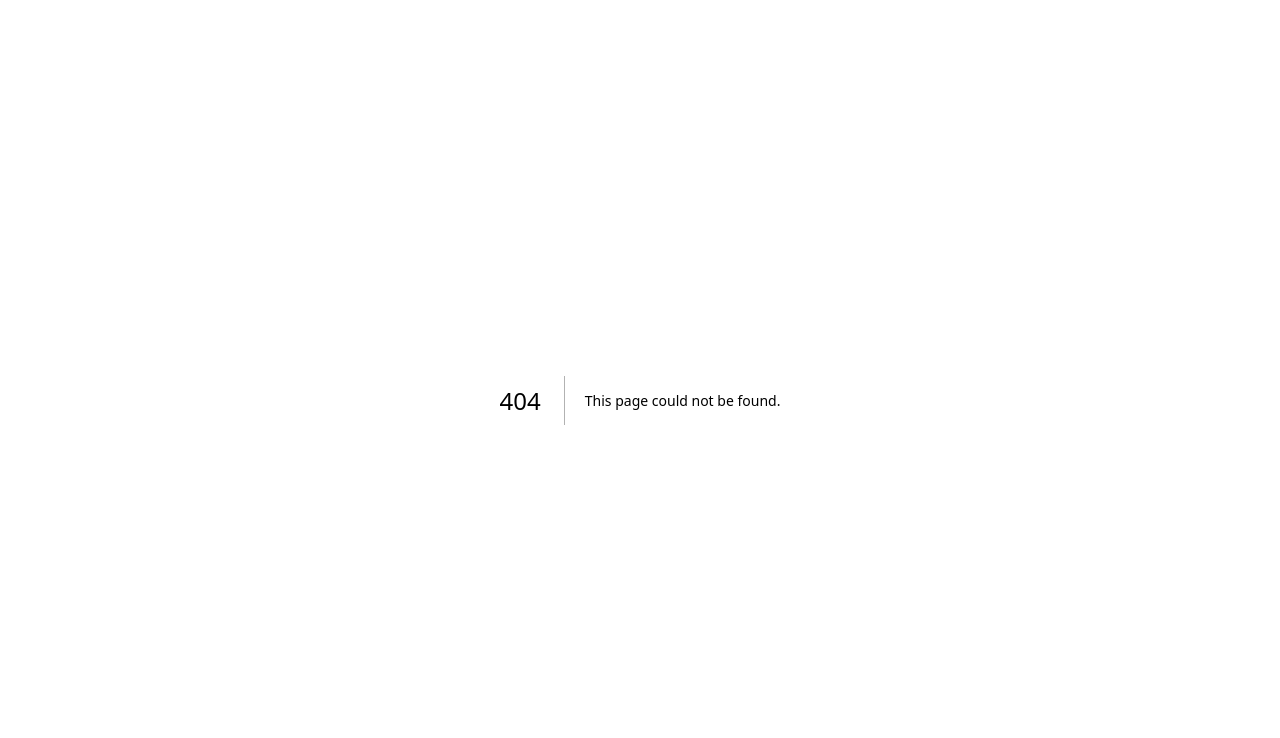
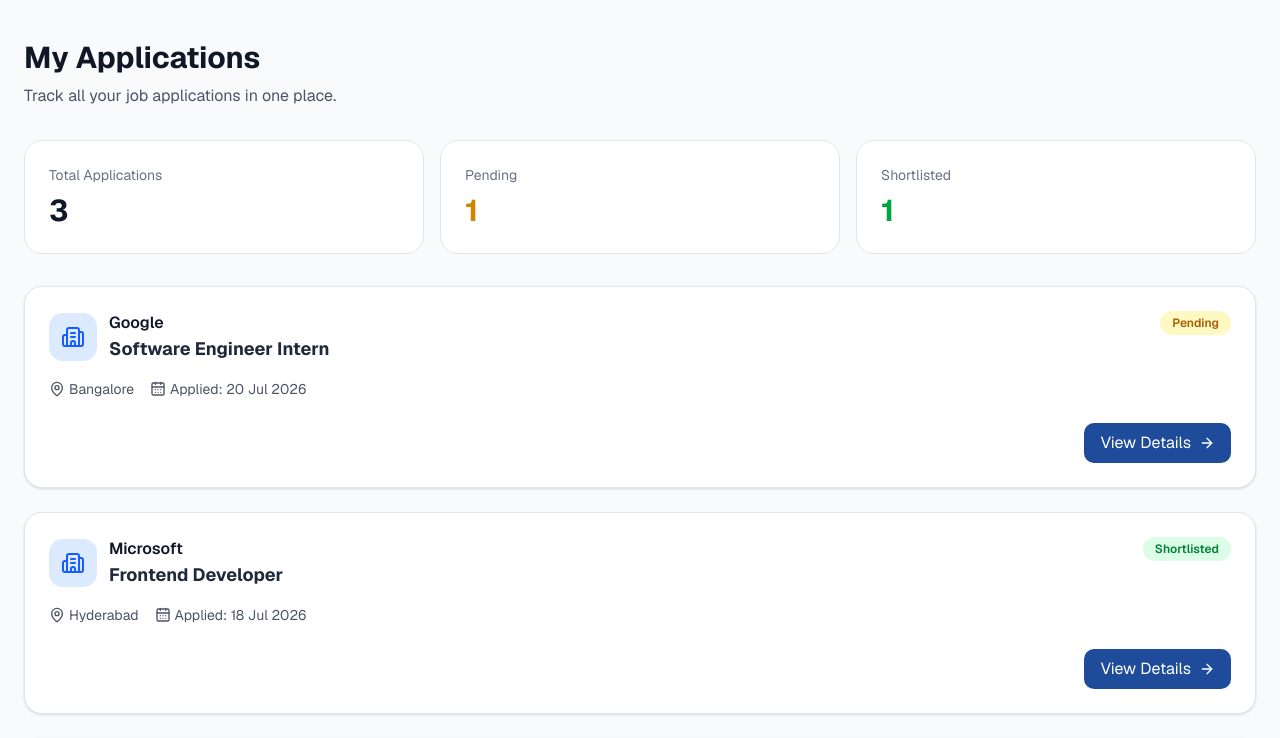
Before and after one commit to kraayush952-dotcom/smart-alumni-placement-portal, a Next.js app in the folder frontend/: page /student/applications in a window 1280 px wide. Before the commit this address had no page. Shown: the top 738 px of the page. Built offline with nearby package versions, Linux system fonts and the light colour scheme.

Commit message:
feat(applications): implement applications dashboard and status tracking

```diff
--- /dev/null
+++ b/frontend/app/student/applications/page.tsx
@@ -0,0 +1,58 @@
+import { applications } from "@/data/applications";
+import ApplicationGrid from "@/components/applications/ApplicationGrid";
+
+export default function ApplicationsPage() {
+  return (
+    <main className="min-h-screen bg-gray-50">
+      <section className="mx-auto max-w-7xl px-6 py-10">
+        {/* Header */}
+        <div className="mb-8">
+          <h1 className="text-3xl font-bold text-gray-900">
+            My Applications
+          </h1>
+
+          <p className="mt-2 text-gray-600">
+            Track all your job applications in one place.
+          </p>
+        </div>
+
+        {/* Stats */}
+        <div className="mb-8 grid gap-4 md:grid-cols-3">
+          <div className="rounded-2xl border bg-white p-6">
+            <p className="text-sm text-gray-500">Total Applications</p>
+            <h2 className="mt-2 text-3xl font-bold">
+              {applications.length}
+            </h2>
+          </div>
+
+          <div className="rounded-2xl border bg-white p-6">
+            <p className="text-sm text-gray-500">Pending</p>
+            <h2 className="mt-2 text-3xl font-bold text-yellow-600">
+              {
+                applications.filter(
+                  (application) =>
+                    application.status === "Pending"
+                ).length
+              }
+            </h2>
+          </div>
+
+          <div className="rounded-2xl border bg-white p-6">
+            <p className="text-sm text-gray-500">Shortlisted</p>
+            <h2 className="mt-2 text-3xl font-bold text-green-600">
+              {
+                applications.filter(
+                  (application) =>
+                    application.status === "Shortlisted"
+                ).length
+              }
+            </h2>
+          </div>
+        </div>
+
+        {/* Applications */}
+        <ApplicationGrid applications={applications} />
+      </section>
+    </main>
+  );
+}
--- /dev/null
+++ b/frontend/components/applications/ApplicationCard.tsx
@@ -0,0 +1,76 @@
+import Link from "next/link";
+import {
+  Building2,
+  MapPin,
+  CalendarDays,
+  ArrowRight,
+} from "lucide-react";
+
+import { Application } from "@/types/application";
+
+interface ApplicationCardProps {
+  application: Application;
+}
+
+export default function ApplicationCard({
+  application,
+}: ApplicationCardProps) {
+  const statusStyles = {
+    Pending: "bg-yellow-100 text-yellow-700",
+    Shortlisted: "bg-green-100 text-green-700",
+    Rejected: "bg-red-100 text-red-700",
+  };
+
+  return (
+    <div className="rounded-2xl border bg-white p-6 shadow-sm transition-all duration-300 hover:-translate-y-1 hover:shadow-xl">
+      {/* Header */}
+      <div className="flex items-start justify-between">
+        <div className="flex items-center gap-3">
+          <div className="flex h-12 w-12 items-center justify-center rounded-xl bg-blue-100">
+            <Building2 className="h-6 w-6 text-blue-600" />
+          </div>
+
+          <div>
+            <h3 className="font-semibold text-gray-900">
+              {application.company}
+            </h3>
+
+            <p className="text-lg font-bold text-gray-800">
+              {application.jobTitle}
+            </p>
+          </div>
+        </div>
+
+        <span
+          className={`rounded-full px-3 py-1 text-xs font-semibold ${statusStyles[application.status]}`}
+        >
+          {application.status}
+        </span>
+      </div>
+
+      {/* Details */}
+      <div className="mt-4 flex flex-wrap items-center gap-4 text-sm text-gray-600">
+        <div className="flex items-center gap-1">
+          <MapPin className="h-4 w-4" />
+          <span>{application.location}</span>
+        </div>
+
+        <div className="flex items-center gap-1">
+          <CalendarDays className="h-4 w-4" />
+          <span>Applied: {application.appliedAt}</span>
+        </div>
+      </div>
+
+      {/* Footer */}
+      <div className="mt-6 flex justify-end">
+        <Link
+          href={`/student/applications/${application.id}`}
+          className="flex items-center gap-2 rounded-lg bg-primary px-4 py-2 text-white transition hover:opacity-90"
+        >
+          View Details
+          <ArrowRight className="h-4 w-4" />
+        </Link>
+      </div>
+    </div>
+  );
+}
--- /dev/null
+++ b/frontend/components/applications/ApplicationGrid.tsx
@@ -0,0 +1,35 @@
+import ApplicationCard from "./ApplicationCard";
+import { Application } from "@/types/application";
+
+interface ApplicationGridProps {
+  applications: Application[];
+}
+
+export default function ApplicationGrid({
+  applications,
+}: ApplicationGridProps) {
+  if (applications.length === 0) {
+    return (
+      <div className="rounded-2xl border border-dashed bg-white p-12 text-center">
+        <h2 className="text-xl font-semibold text-gray-900">
+          No Applications Found
+        </h2>
+
+        <p className="mt-2 text-gray-600">
+          You haven't applied for any jobs yet.
+        </p>
+      </div>
+    );
+  }
+
+  return (
+    <div className="grid gap-6">
+      {applications.map((application) => (
+        <ApplicationCard
+          key={application.id}
+          application={application}
+        />
+      ))}
+    </div>
+  );
+}
--- /dev/null
+++ b/frontend/data/applications.ts
@@ -0,0 +1,30 @@
+import { Application } from "@/types/application";
+
+export const applications: Application[] = [
+  {
+    id: 1,
+    company: "Google",
+    jobTitle: "Software Engineer Intern",
+    location: "Bangalore",
+    status: "Pending",
+    appliedAt: "20 Jul 2026",
+  },
+
+  {
+    id: 2,
+    company: "Microsoft",
+    jobTitle: "Frontend Developer",
+    location: "Hyderabad",
+    status: "Shortlisted",
+    appliedAt: "18 Jul 2026",
+  },
+
+  {
+    id: 3,
+    company: "Amazon",
+    jobTitle: "Backend Developer",
+    location: "Chennai",
+    status: "Rejected",
+    appliedAt: "15 Jul 2026",
+  },
+];
--- /dev/null
+++ b/frontend/types/application.ts
@@ -0,0 +1,13 @@
+export type ApplicationStatus =
+  | "Pending"
+  | "Shortlisted"
+  | "Rejected";
+
+export interface Application {
+  id: number;
+  company: string;
+  jobTitle: string;
+  location: string;
+  status: ApplicationStatus;
+  appliedAt: string;
+}
```
